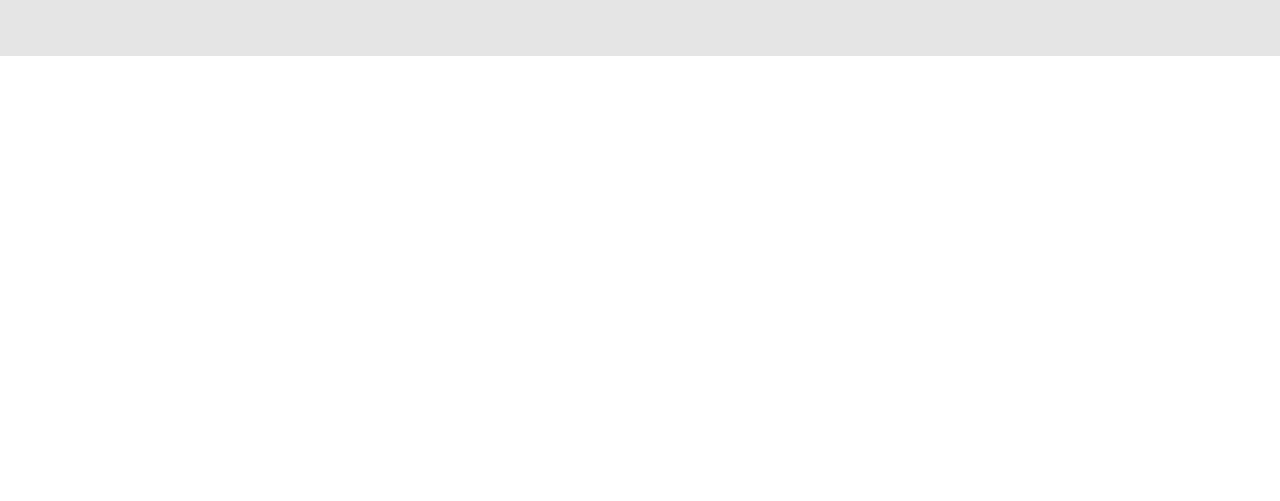
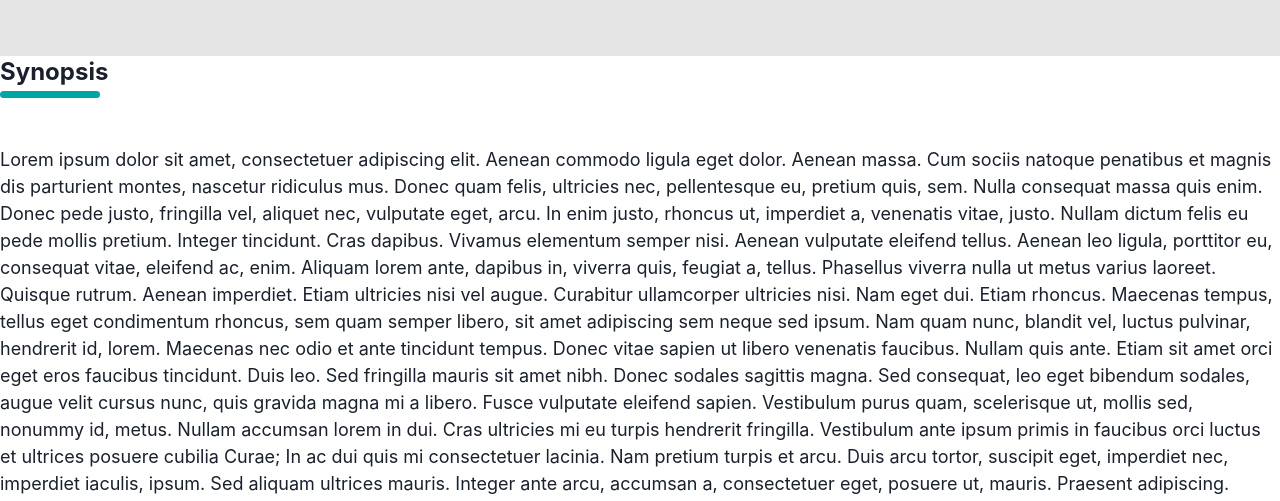
Before and after one commit to NEVERLAND-repository/Neverland-Client, a React (Create React App) app: page /bookOverview in a window 1280 px wide. Shown: the part 486-987 px from the top of the page. Before the commit the page ends 800 px from the top, so only its background shows below. Built offline with nearby package versions, Linux system fonts and the light colour scheme.

Commit message:
Working on second section: Desktop version

```diff
--- a/src/pages/bookOverview/OverviewPage.js
+++ b/src/pages/bookOverview/OverviewPage.js
@@ -6,7 +6,7 @@ import BookImage from '../../assets/images/bookImage.png';
 const OverviewPage = () => {
   return (
     <div>
-      <div className={ styles.upperDiv }>
+      <section className={ styles.upperDiv }>
         <div className={ styles.containerDiv }>
           <div className={ styles.imageDiv }>
             <img
@@ -25,7 +25,50 @@ const OverviewPage = () => {
             <ReadingButton />
           </div>
         </div>
-      </div>
+      </section>
+
+      <section className={ styles.bottomDiv }>
+        <div className={ styles.headingDiv }>
+          <h3> Synopsis </h3>
+          <div className={ styles.bottomLine } />
+        </div>
+        <div>
+          <p>
+            Lorem ipsum dolor sit amet, consectetuer adipiscing elit. Aenean
+            commodo ligula eget dolor. Aenean massa. Cum sociis natoque
+            penatibus et magnis dis parturient montes, nascetur ridiculus mus.
+            Donec quam felis, ultricies nec, pellentesque eu, pretium quis, sem.
+            Nulla consequat massa quis enim. Donec pede justo, fringilla vel,
+            aliquet nec, vulputate eget, arcu. In enim justo, rhoncus ut,
+            imperdiet a, venenatis vitae, justo. Nullam dictum felis eu pede
+            mollis pretium. Integer tincidunt. Cras dapibus. Vivamus elementum
+            semper nisi. Aenean vulputate eleifend tellus. Aenean leo ligula,
+            porttitor eu, consequat vitae, eleifend ac, enim. Aliquam lorem
+            ante, dapibus in, viverra quis, feugiat a, tellus. Phasellus viverra
+            nulla ut metus varius laoreet. Quisque rutrum. Aenean imperdiet.
+            Etiam ultricies nisi vel augue. Curabitur ullamcorper ultricies
+            nisi. Nam eget dui. Etiam rhoncus. Maecenas tempus, tellus eget
+            condimentum rhoncus, sem quam semper libero, sit amet adipiscing sem
+            neque sed ipsum. Nam quam nunc, blandit vel, luctus pulvinar,
+            hendrerit id, lorem. Maecenas nec odio et ante tincidunt tempus.
+            Donec vitae sapien ut libero venenatis faucibus. Nullam quis ante.
+            Etiam sit amet orci eget eros faucibus tincidunt. Duis leo. Sed
+            fringilla mauris sit amet nibh. Donec sodales sagittis magna. Sed
+            consequat, leo eget bibendum sodales, augue velit cursus nunc, quis
+            gravida magna mi a libero. Fusce vulputate eleifend sapien.
+            Vestibulum purus quam, scelerisque ut, mollis sed, nonummy id,
+            metus. Nullam accumsan lorem in dui. Cras ultricies mi eu turpis
+            hendrerit fringilla. Vestibulum ante ipsum primis in faucibus orci
+            luctus et ultrices posuere cubilia Curae; In ac dui quis mi
+            consectetuer lacinia. Nam pretium turpis et arcu. Duis arcu tortor,
+            suscipit eget, imperdiet nec, imperdiet iaculis, ipsum. Sed aliquam
+            ultrices mauris. Integer ante arcu, accumsan a, consectetuer eget,
+            posuere ut, mauris. Praesent adipiscing. Phasellus ullamcorper ipsum
+            rutrum nunc. Nunc nonummy metus. Vestibulum volutpat pretium libero.
+            Cras id dui. Aenean ut
+          </p>
+        </div>
+      </section>
     </div>
   );
 }
--- a/src/pages/bookOverview/OverviewPage.module.css
+++ b/src/pages/bookOverview/OverviewPage.module.css
@@ -49,3 +49,23 @@
   line-height: 1.5;
   color: #828282;
 }
+.bottomDiv{
+  width: 100%;
+  background-color: #fff;
+}
+.bottomDiv h3{
+  font-size: 2.4rem;
+  font-weight: 700;
+  line-height: 1.3;
+}
+.bottomLine{
+  height: .7rem;
+  width: 10rem;
+  border-radius: 1.6rem;
+  background-color: var(--secondary-color);
+  margin-top: .4rem;
+  margin-bottom: 4.8rem;
+}
+.bottomDiv p {
+  font-size: 1.8rem;
+}
```
